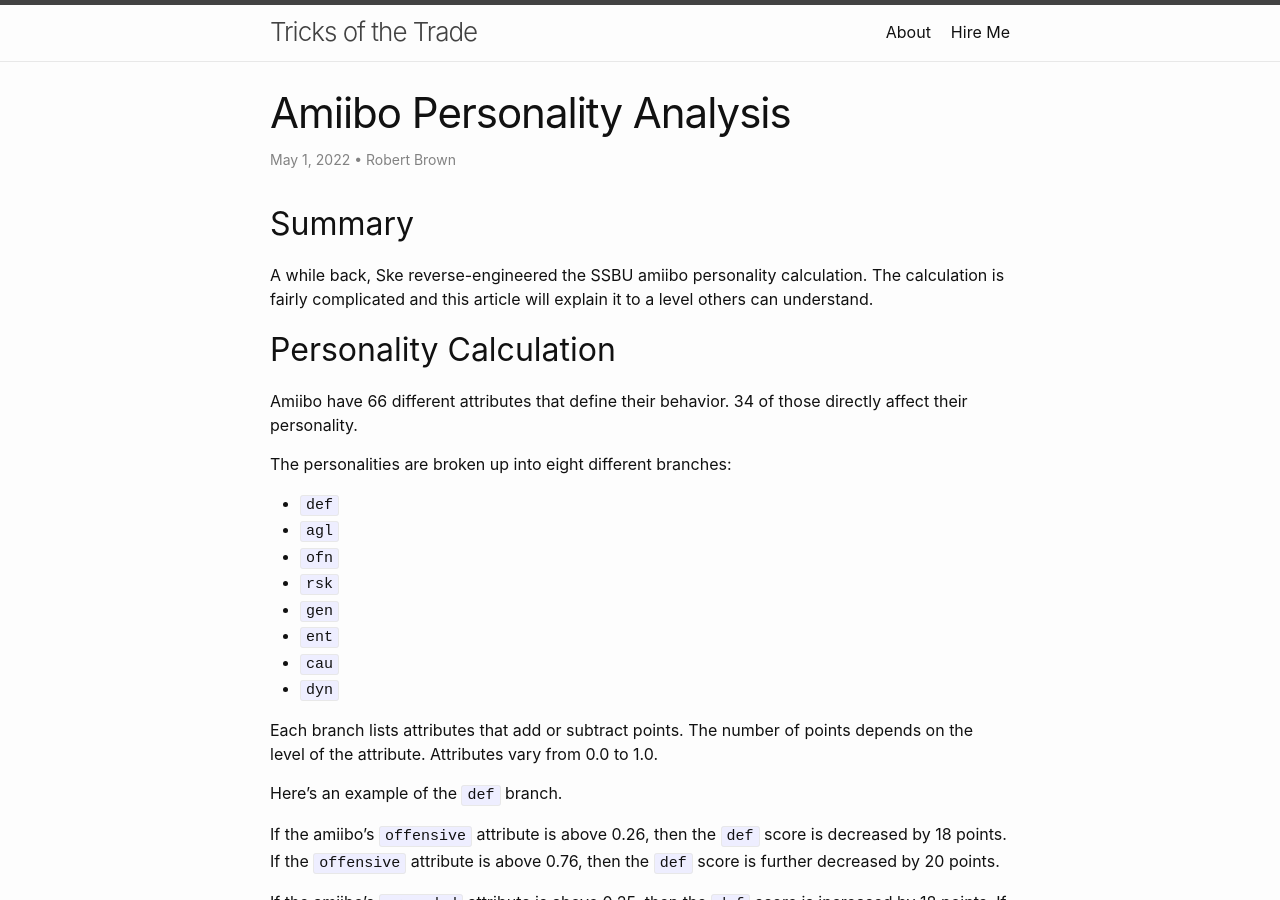
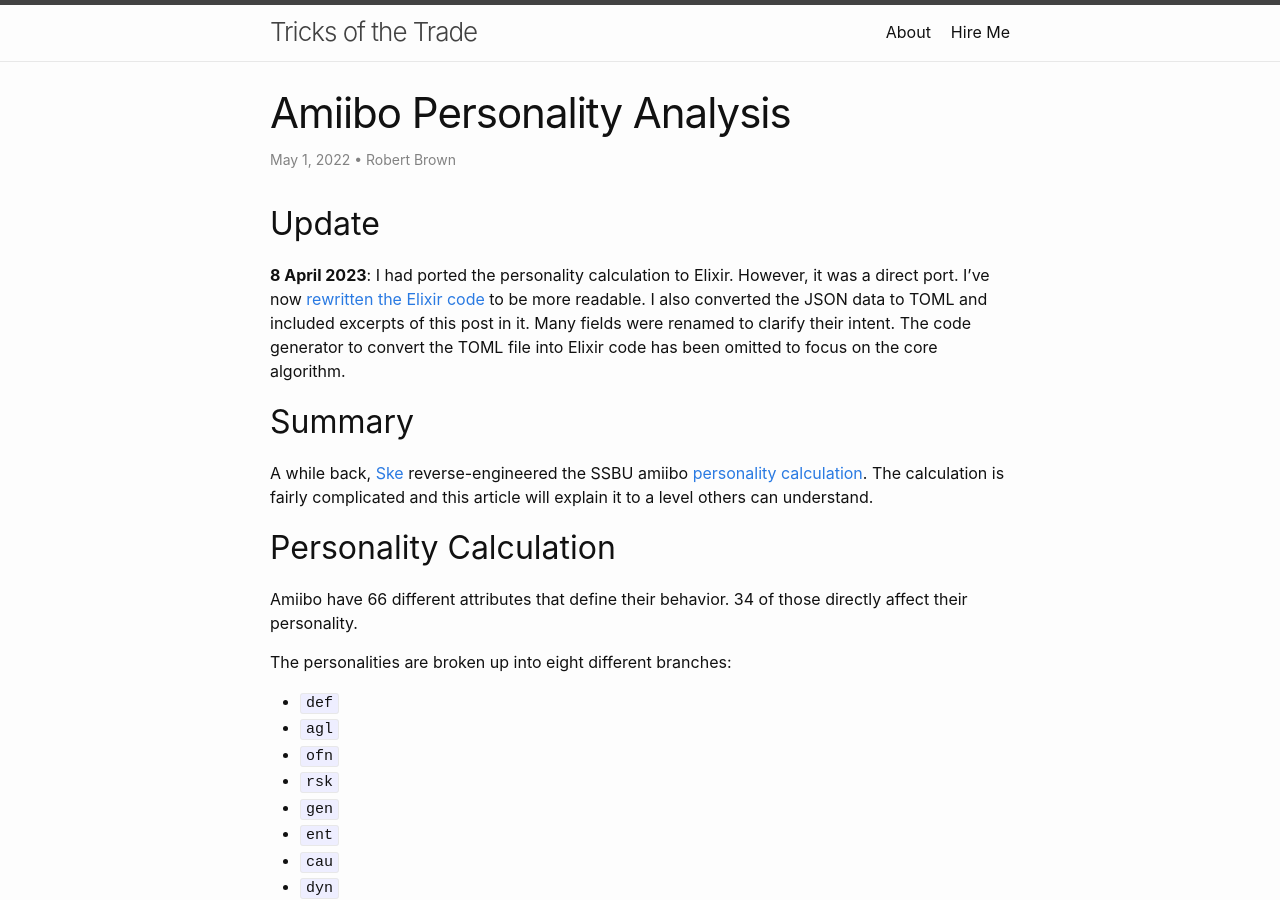
Before and after one commit to rob-brown/tricks-of-the-trade-jekyll, a Jekyll site: the page built from _posts/2022-05-01-amiibo-personality-analysis.markdown, in a window 1280 px wide and 900 px high. Built offline with Jekyll 4.4.1, drawn with Linux system fonts in a browser that asks for light colours; some of the changed text lies outside the part shown.

Commit message:
Update personality calculation with improved code

```diff
--- a/_posts/2022-05-01-amiibo-personality-analysis.markdown
+++ b/_posts/2022-05-01-amiibo-personality-analysis.markdown
@@ -6,9 +6,13 @@
 categories: amiibo
 permalink: /posts/amiibo-personality-analysis
 ---
+## Update
+
+**8 April 2023**: I had ported the personality calculation to Elixir. However, it was a direct port. I've now [rewritten the Elixir code](https://gist.github.com/rob-brown/d2cfaa843c4e65cfcb85c37dd0a8bebb) to be more readable. I also converted the JSON data to TOML and included excerpts of this post in it. Many fields were renamed to clarify their intent. The code generator to convert the TOML file into Elixir code has been omitted to focus on the core algorithm.
+
 ## Summary
 
-A while back, Ske reverse-engineered the SSBU amiibo personality calculation. The calculation is fairly complicated and this article will explain it to a level others can understand.
+A while back, [Ske](https://github.com/xSke) reverse-engineered the SSBU amiibo [personality calculation](https://gist.github.com/xSke/979dabd395c39eff36bcaccf87d66a3e). The calculation is fairly complicated and this article will explain it to a level others can understand.
 
 ## Personality Calculation
 
@@ -315,7 +319,7 @@
 
 #### Description
 
-This personality is quite different from the others. It has no specific attribute requirement. It's similar to `rsk` except it doesn't counter or parry. It should attack a lot, especially off stage. Charging attacks is good. Holding items is strongly encouraged. What's particularly unusual is it's discouraged from throwing, swinging, or shooting items. This personality will simply hold items and never use them.
+This personality is quite different from the others. It has no specific attribute requirement. It's similar to `rsk` except it doesn't counter or parry. It should attack a lot, especially off stage. Charging attacks is good. Holding items is strongly encouraged. What's particularly unusual is it's discouraged from throwing, swinging, or shooting items. This personality will simply hold items and never use them, except some of the risky weapons.
 
 #### Must have
 
```
